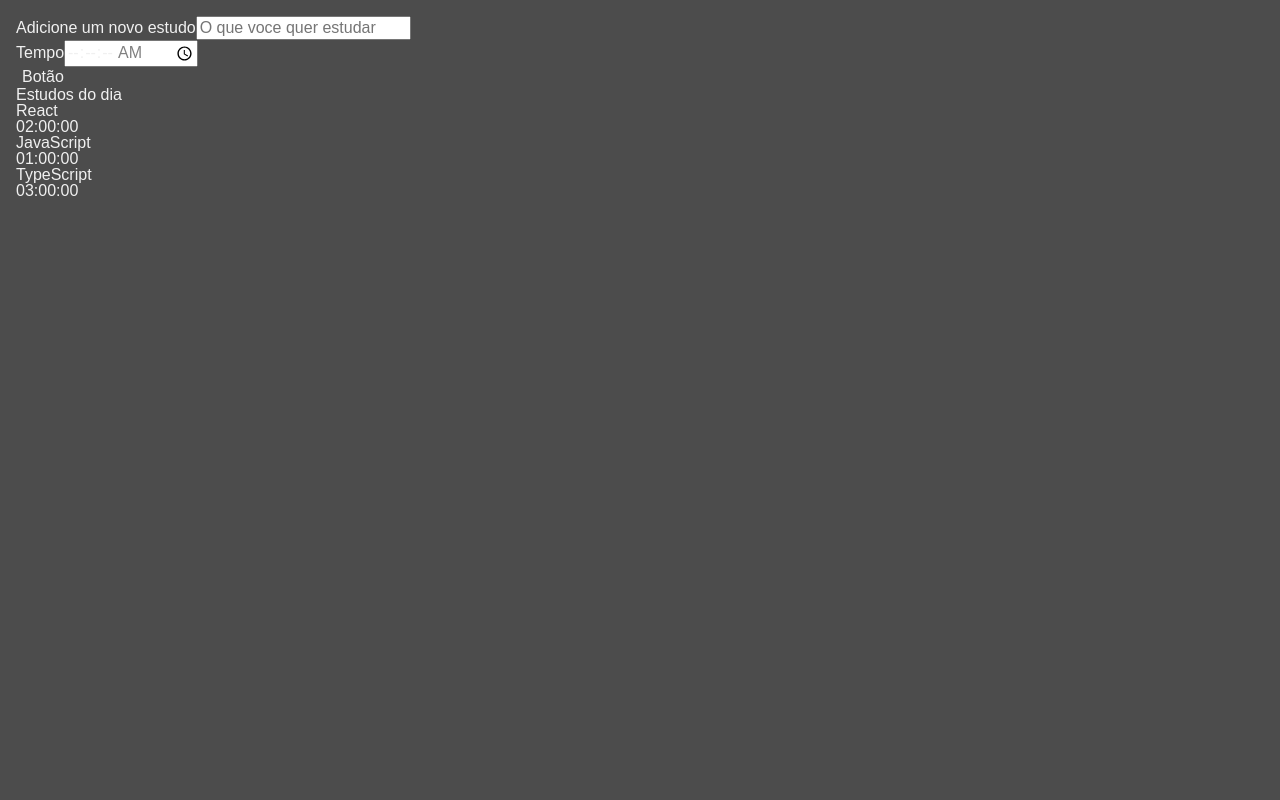
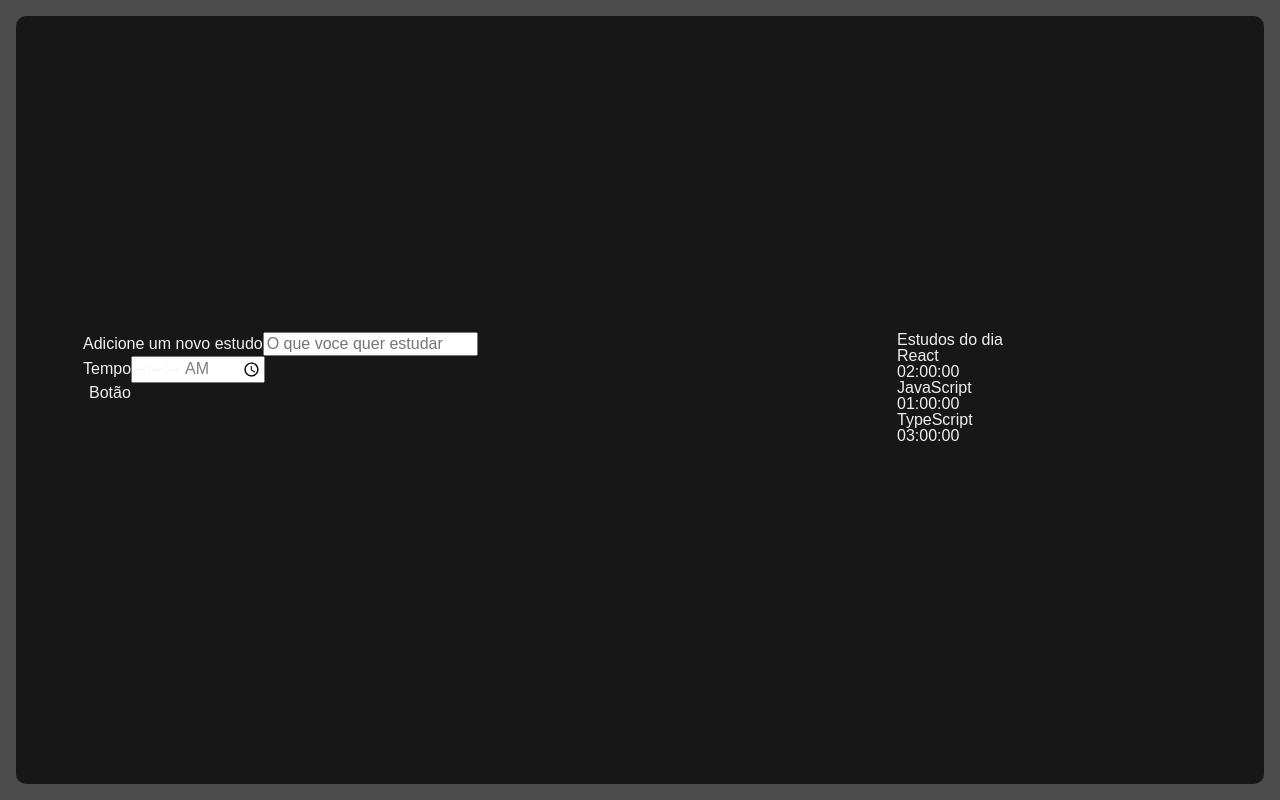
Before and after one commit to Gclayton0207/Studies, a React (Create React App) app: page / in a window 1280 px wide. Built offline with nearby package versions, Linux system fonts and the light colour scheme.

Commit message:
style: estilizando app.tsx

```diff
--- a/src/App.tsx
+++ /dev/null
@@ -1,14 +0,0 @@
-import React from 'react';
-import Formulario from './components/Formulario'
-import Lista from './components/Lista';
-
-function App() {
-  return (
-    <div className="App">
-        <Formulario />
-        <Lista />
-    </div>
-  );
-}
-
-export default App;
--- a/src/index.tsx
+++ b/src/index.tsx
@@ -1,7 +1,7 @@
 import React from 'react';
 import ReactDOM from 'react-dom/client';
 import './index.css';
-import App from './App';
+import App from './pages/App';
 
 
 const root = ReactDOM.createRoot(
--- /dev/null
+++ b/src/pages/App.tsx
@@ -0,0 +1,15 @@
+import React from 'react';
+import Formulario from '../components/Formulario'
+import Lista from '../components/Lista';
+import './style.scss';
+
+function App() {
+  return (
+    <div className="AppStyle">
+        <Formulario />
+        <Lista />
+    </div>
+  );
+}
+
+export default App;
--- /dev/null
+++ b/src/pages/style.scss
@@ -0,0 +1,28 @@
+.AppStyle {
+  display: grid;
+  grid-template-rows: min-content min-content auto;
+  grid-template-areas:
+    "nova-tarefa"
+    "cronometro"
+    "tarefas";
+  row-gap: 24px;
+  min-width: 320px;
+  min-height: calc(100vh - 32px);
+  width: 100%;
+  padding: 32px;
+  box-sizing: border-box;
+  border-radius: 10px;
+  background-color: #171717;
+
+  @media screen and (min-width: 1280px) {
+    grid-template-areas:
+      "nova-tarefa tarefas"
+      "cronometro tarefas";
+    column-gap: 64px;
+    grid-template-rows: min-content min-content;
+    grid-template-columns: 750px 300px;
+    justify-content: center;
+    align-content: center;
+    padding: 64px;
+  }
+}
```
